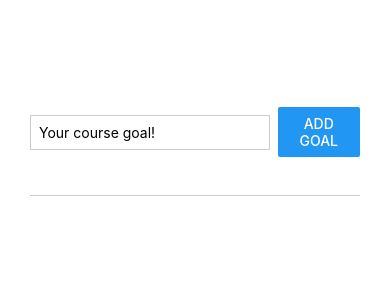
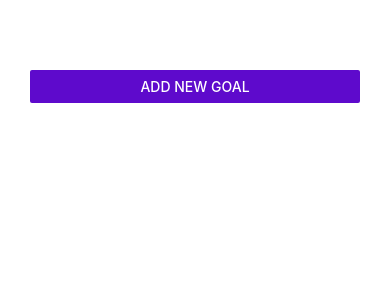
Before and after one commit to ccarreon/RNCourse, a React Native app: screen / in a window 390 px wide. Shown: the top 300 px of the page. Built offline with nearby package versions, Linux system fonts and the light colour scheme.

Commit message:
almost done with first project

```diff
--- a/App.tsx
+++ b/App.tsx
@@ -1,28 +1,52 @@
 import { useState } from 'react';
-import { StyleSheet, View, FlatList } from 'react-native';
+import { StyleSheet, View, FlatList, Button } from 'react-native';
 import GoalItem from './components/GoalItem';
 import GoalInput from './components/GoalInput';
 
 const App = () => {
+  const [modalIsVisable, setModalIsVisible] = useState(false);
+  const [courseGoals, setCourseGoals] = useState<{ text: string; id: string }[]>([]);
 
-  const [courseGoals, setCourseGoals] = useState<{ text: string; key: string }[]>([]);
+  const startAddGoalHandler = () => {
+    setModalIsVisible(true);
+  };
+
+  const endAddGoalHandler = () => {
+    setModalIsVisible(false);
+  };
 
   const addGoalHandler = (enteredGoalText: string) => {
     if (enteredGoalText.trim() !== '') {
-      setCourseGoals((currentCourseGoals) => [...currentCourseGoals, { text: enteredGoalText.trim(), key: Math.random().toString() }]);
+      setCourseGoals((currentCourseGoals) => [...currentCourseGoals, { text: enteredGoalText.trim(), id: Math.random().toString() }]);
+      setModalIsVisible(false);
     }
+  };
+
+  const deleteGoalHander = (id: string) => {
+    setCourseGoals(currentCourseGoals => {
+      return currentCourseGoals.filter((goal) => goal.id !== id);
+    });
   };
 
   return (
     <View style={styles.appContainer}>
-      <GoalInput onAddGoal={addGoalHandler} />
+      <Button title='Add New Goal' color="#5e0acc" onPress={startAddGoalHandler} />
+      <GoalInput
+        isModalVisable={modalIsVisable}
+        onAddGoal={addGoalHandler}
+        onCancel={endAddGoalHandler}
+      />
       <View style={styles.goalsContainer}>
         <FlatList
           alwaysBounceVertical={false}
           data={courseGoals}
-          keyExtractor={(item) => item.key}
+          keyExtractor={(item) => item.id}
           renderItem={({ item }) => (
-            <GoalItem text={item.text} />
+            <GoalItem
+              text={item.text}
+              id={item.id}
+              onDeleteItem={deleteGoalHander}
+            />
           )}
         />
       </View>
--- a/components/GoalInput.tsx
+++ b/components/GoalInput.tsx
@@ -1,9 +1,11 @@
-import { StyleSheet, View, TextInput, Button } from 'react-native';
+import { StyleSheet, View, TextInput, Button, Modal } from 'react-native';
 import { useState } from 'react';
 
 type GoalInputProps = {
-    onAddGoal: (goal: string) => void
-}
+    onAddGoal: (goal: string) => void,
+    onCancel: () => void,
+    isModalVisable: boolean
+};
 
 const GoalInput = (props: GoalInputProps) => {
     const [enteredGoalText, setEnteredGoalText] = useState('');
@@ -18,7 +20,13 @@ const GoalInput = (props: GoalInputProps) => {
         setEnteredGoalText('');
     };
 
+    const closeModal = () => {
+        props.onCancel();
+        setEnteredGoalText("");
+    };
+
     return (
+        <Modal visible={props.isModalVisable} animationType="slide">
             <View style={styles.inputContainer}>
                 <TextInput
                     style={styles.textInput}
@@ -27,9 +35,15 @@ const GoalInput = (props: GoalInputProps) => {
                     value={enteredGoalText}
                 />
                 <View style={styles.buttonContainer}>
+                    <View style={styles.button}>
                         <Button title="Add Goal" onPress={addGoalHandler} />
                     </View>
+                    <View style={styles.button}>
+                        <Button title="Cancel" onPress={closeModal} />
                     </View>
+                </View>
+            </View>
+        </Modal>
     );
 };
 
@@ -37,22 +51,26 @@ export default GoalInput;
 
 const styles = StyleSheet.create({
     inputContainer: {
-        flexDirection: 'row',
-        justifyContent: 'space-between',
+        flex: 1,
+        justifyContent: 'center',
         alignItems: 'center',
         marginBottom: 24,
+        padding: 16,
         borderBottomWidth: 1,
         borderBottomColor: '#cccccc',
-        flex: 1
     },
     textInput: {
         borderWidth: 1,
         borderColor: '#cccccc',
         width: '75%',
-        marginRight: 8,
         padding: 8
     },
     buttonContainer: {
-        width: '25%'
+        marginTop: 16,
+        flexDirection: 'row'
+    },
+    button: {
+        width: 100,
+        marginHorizontal: 8
     },
 });
--- a/components/GoalItem.tsx
+++ b/components/GoalItem.tsx
@@ -1,13 +1,22 @@
-import { StyleSheet, View, Text } from 'react-native';
+import { StyleSheet, View, Text, Pressable } from 'react-native';
 
 type GoalItemProps = {
-    text: string;
+    text: string,
+    id: string,
+    onDeleteItem: (id: string) => void
 };
 
 const GoalItem = (props: GoalItemProps) => {
+
     return (
         <View style={styles.goalItem}>
-            <Text style={styles.goalText}>{props.text}</Text>
+            <Pressable
+                android_ripple={{ color: '#210644' }}
+                onPress={props.onDeleteItem.bind(this, props.id)}
+                style={({ pressed }) => pressed && styles.pressedItem }
+            >
+                <Text style={styles.goalText}>{props.text}</Text>
+            </Pressable>
         </View>
     );
 };
@@ -17,11 +26,14 @@ export default GoalItem;
 const styles = StyleSheet.create({
     goalItem: {
         margin: 8,
-        padding: 8,
         borderRadius: 6,
         backgroundColor: '#5e0acc',
     },
+    pressedItem: {
+        opacity: 0.5
+    },
     goalText: {
-        color: 'white'
+        color: 'white',
+        padding: 8,
     }
 });
```
Lines whose indentation alone changed are shown as unchanged.
